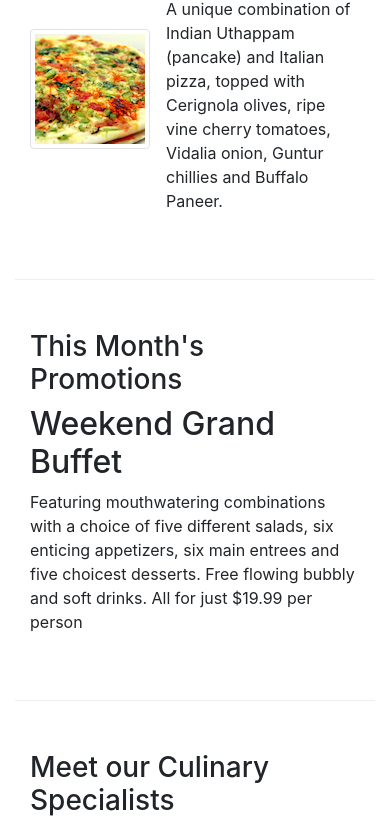
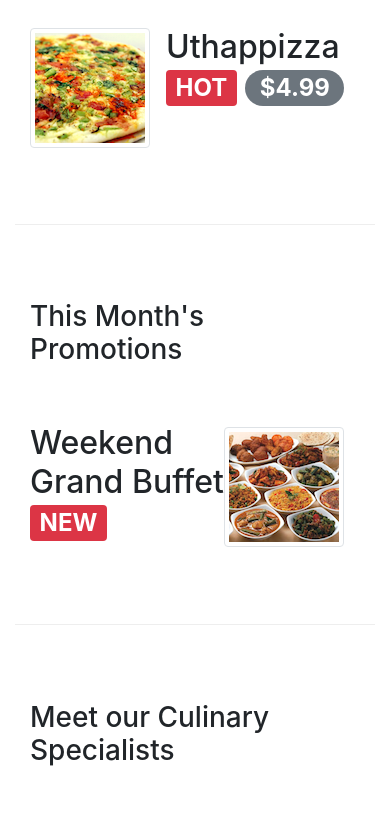
Before and after one commit to timsoriano3/bootstrap-test, a website: page index.html in a window 390 px wide. Shown: the part 728-1551 px from the top of the page. Drawn offline with nearby package versions, Linux system fonts and the light colour scheme.

Commit message:
Assignment 2 - task 2

```diff
--- a/index.html
+++ b/index.html
@@ -56,10 +56,10 @@
             <div class = "col col-sm order-sm-first col-md">
                 <div class = "media">
                     <img class = "d-flex mr-3 img-thumbnail align-self-center"
-                    src = "img/uthappizza.png" alt = "uthappizza">
+                        src = "img/uthappizza.png" alt = "uthappizza">
                     <div class = "media-body">
-                        <h2 class = "mt-0">Uthappizza</h2>
-                        <p>A unique combination of Indian Uthappam (pancake) and Italian pizza, topped with Cerignola olives, ripe vine cherry tomatoes, Vidalia onion, Guntur chillies and Buffalo Paneer.</p>
+                        <h2 class = "mt-0">Uthappizza <span class = "badge badge-danger">HOT</span> <span class = "badge badge-secondary badge-pill">$4.99</span></h2>
+                        <p class = "d-none d-sm-block">A unique combination of Indian Uthappam (pancake) and Italian pizza, topped with Cerignola olives, ripe vine cherry tomatoes, Vidalia onion, Guntur chillies and Buffalo Paneer.</p>
                     </div>
 
                 </div>
@@ -72,8 +72,14 @@
                 <h3>This Month's Promotions</h3>
             </div>
             <div class = "col col-sm col-md">
-                <h2>Weekend Grand Buffet</h2>
-                <p>Featuring mouthwatering combinations with a choice of five different salads, six enticing appetizers, six main entrees and five choicest desserts. Free flowing bubbly and soft drinks. All for just $19.99 per person </p>
+                <div class = "media">
+                    <div class = "media-body">
+                        <h2 class = "mt-0">Weekend Grand Buffet <span class = "badge badge-danger">NEW</span></h2>
+                        <p class = "d-none d-sm-block">Featuring mouthwatering combinations with a choice of five different salads, six enticing appetizers, six main entrees and five choicest desserts. Free flowing bubbly and soft drinks. All for just $19.99 per person </p>
+                    </div>
+                    <img class = "d-flex mr-3 img-thumbnail align-self-center"
+                    src = "img/buffet.png" alt = "promotion">
+                </div>
             </div>
         </div>
 
@@ -84,11 +90,11 @@
             <div class = "col col-sm order-sm-first col-md">
                 <div class = "media">
                     <img class = "d-flex mr-3 img-thumbnail align-self-center"
-                    src = "img/alberto.png" alt = "alberto">
+                        src = "img/alberto.png" alt = "alberto">
                     <div class = "media-body">
                         <h2>Alberto Somayya</h2>
                         <h4>Executive Chef</h4>
-                        <p>Award winning three-star Michelin chef with wide International experience having worked closely with whos-who in the culinary world, he specializes in creating mouthwatering Indo-Italian fusion experiences. </p>
+                        <p class = "d-none d-sm-block">Award winning three-star Michelin chef with wide International experience having worked closely with whos-who in the culinary world, he specializes in creating mouthwatering Indo-Italian fusion experiences. </p>
                     </div>
                 </div>
             </div>
@@ -99,7 +105,7 @@
                 <div class = "card-body">
                     <div class="row">
                         <div class = "col">
-                            <form>
+                            <form id = "afterClick">
                                 <div class = "form-group row">
                                     <label for = "guests" class = "col-12 col-sm-3 col-form-label">Number of Guests</label>
                                     <div class = "col col-sm-8">
```
